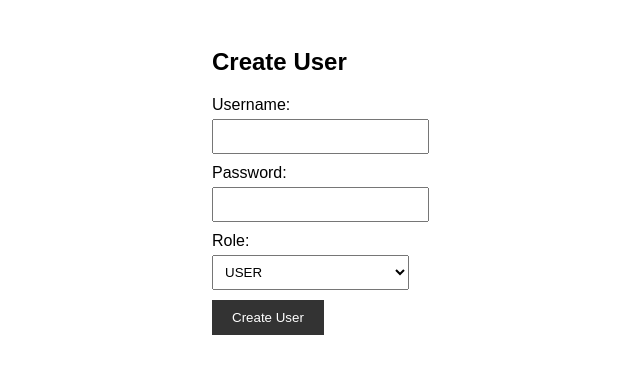
After one commit to neco1978/SalesOrder, a Flask app: page /create_user in a window 1280 px wide. The commit adds this page. Shown: the top 374 px of the page, without its empty margins (66-706 px from the left). Run offline with Flask 2, Linux system fonts and the light colour scheme.

Commit message:
last changes

```diff
--- a/app.py
+++ b/app.py
@@ -63,6 +63,24 @@ def logout():
     session.pop('role', None)
     return redirect(url_for('login'))
 
+@app.route('/create_user')
+def create_user():
+    return render_template('create_user.html')
+
+@app.route('/add_user', methods=['POST'])
+def add_user():
+    username = request.form['username']
+    password = request.form['password']
+    role = request.form['role']
+
+    # Create a new user in the database
+    new_user = Users(username=username, password=password, role=role)
+    db.session.add(new_user)
+    db.session.commit()
+
+    return redirect(url_for('users'))
+    #return render_template('menu.html')
+
 if __name__ == '__main__':
     with app.app_context():
         db.create_all()
--- /dev/null
+++ b/templates/create_user.html
@@ -0,0 +1,101 @@
+<!DOCTYPE html>
+<html>
+<head>
+    <title>Create User</title>
+    <style>
+        body {
+            font-family: Arial, sans-serif;
+            display: flex;
+        }
+
+        #main {
+            margin-left: 250px;
+            padding: 20px;
+        }
+
+        label {
+            display: block;
+            margin-bottom: 5px;
+        }
+
+        input[type="text"],
+        input[type="password"] {
+            width: 100%;
+            padding: 8px;
+            margin-bottom: 10px;
+        }
+
+        input[type="submit"] {
+            padding: 10px 20px;
+            background-color: #333;
+            color: white;
+            border: none;
+            cursor: pointer;
+        }
+
+        input[type="submit"]:hover {
+            background-color: #444;
+        }
+
+        .role-select {
+           width: 100%;
+           padding: 8px;
+           margin-bottom: 10px;
+        }
+    </style>
+</head>
+<body>
+
+    <div id="main">
+        <h2>Create User</h2>
+        <form id="createUserForm">
+            <label for="username">Username:</label>
+            <input type="text" id="username" name="username" required><br>
+
+            <label for="password">Password:</label>
+            <input type="password" id="password" name="password" required><br>
+
+            <label for="role">Role:</label>
+            <select id="role" name="role" required class="role-select">
+                <option value="USER">USER</option>
+                <option value="ADMIN">ADMIN</option>
+                <option value="MONITORING">MONITORING</option>
+            </select><br>
+
+            <input type="submit" value="Create User">
+        </form>
+    </div>
+
+    <script src="https://code.jquery.com/jquery-3.6.0.min.js"></script>
+    <script>
+    $(document).ready(function() {
+        $('#createUserForm').submit(function(event) {
+            event.preventDefault();
+
+            var formData = $(this).serialize();
+
+            $.ajax({
+                url: '/add_user',
+                type: 'POST',
+                data: formData,
+                success: function(response) {
+                    $('#main').html(response);
+                    loadContent('/users'); // Reload users.html
+                }
+            });
+        });
+    });
+
+    function loadContent(url) {
+        $.ajax({
+            url: url,
+            type: 'GET',
+            success: function(response) {
+                $('#content').html(response);
+            }
+        });
+    }
+    </script>
+
+</body>
+</html>
--- a/templates/users.html
+++ b/templates/users.html
@@ -80,6 +80,8 @@
         </tbody>
     </table>
 
+    <a href="javascript:void(0)" onclick="loadContent('/create_user')">Create User</a>
+
     <script src="https://kit.fontawesome.com/a076d05399.js"></script>
     <script src="https://code.jquery.com/jquery-3.6.0.min.js"></script>
     <script src="https://cdn.datatables.net/1.11.3/js/jquery.dataTables.js"></script>
@@ -102,7 +104,7 @@
                         type: 'DELETE',
                         success: function(response) {
                             alert(`User ${username} deleted successfully!`);
-                            location.reload(); // Reload the page to reflect changes
+                            loadContent('/users');
                         },
                         error: function(error) {
                             alert(`Error deleting user ${username}: ${error}`);
```
Also changed, not shown: static/styles.css (added, +52 -0 lines), templates/login.html (+67 -8 lines).
